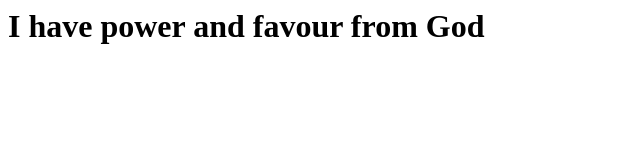
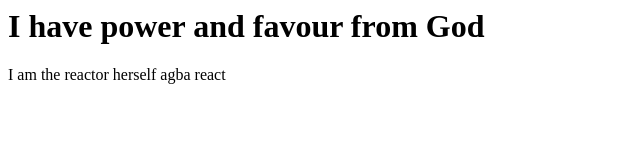
Before and after one commit to Ahneeka/amazing-repo, a plain HTML site: page index.html in a window 1280 px wide. Shown: the whole page, without its empty margins (0-640 px from the left). Drawn offline with Linux system fonts and the light colour scheme.

Commit message:
dev push

```diff
--- a/index.html
+++ b/index.html
@@ -1,5 +1,6 @@
 <html>
 <body>
 <h1>I have power and favour from God</h1>
+<p>I am the reactor herself agba react</p>
 </body>
 </html>
```
